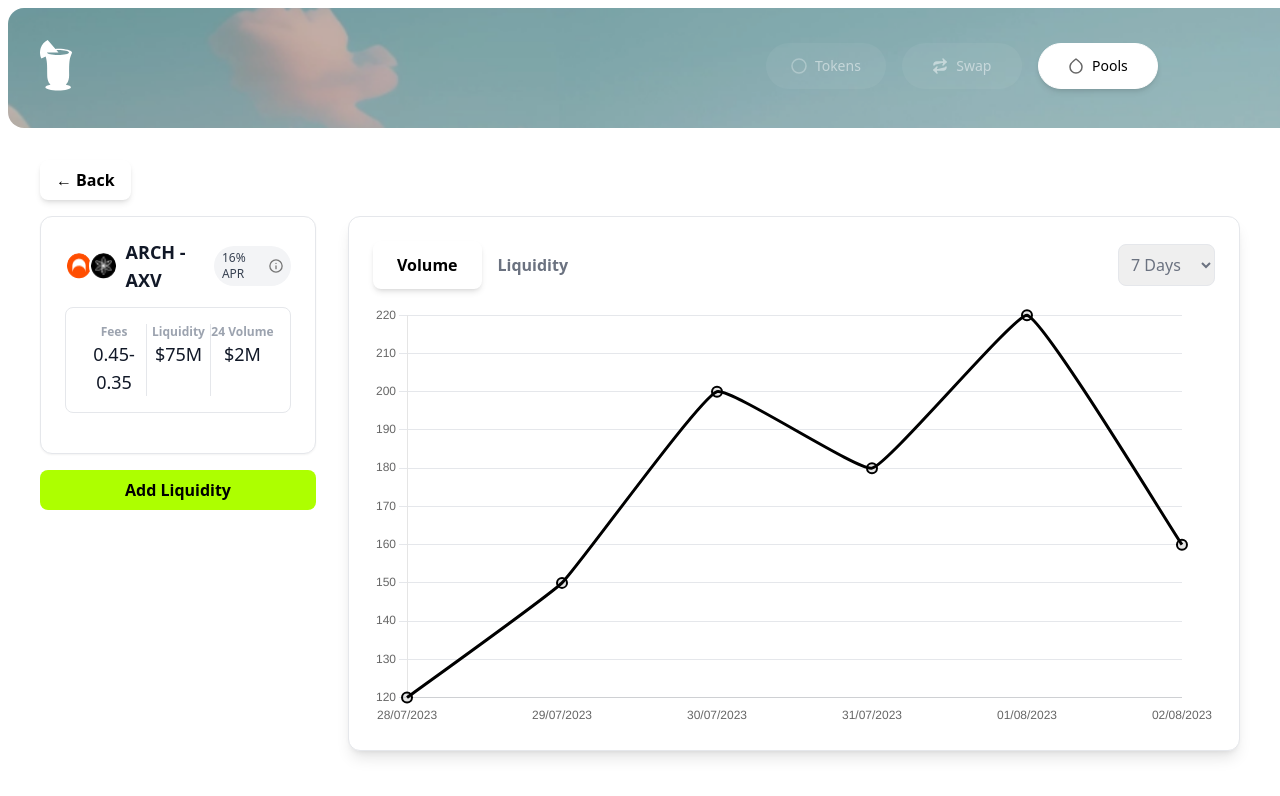
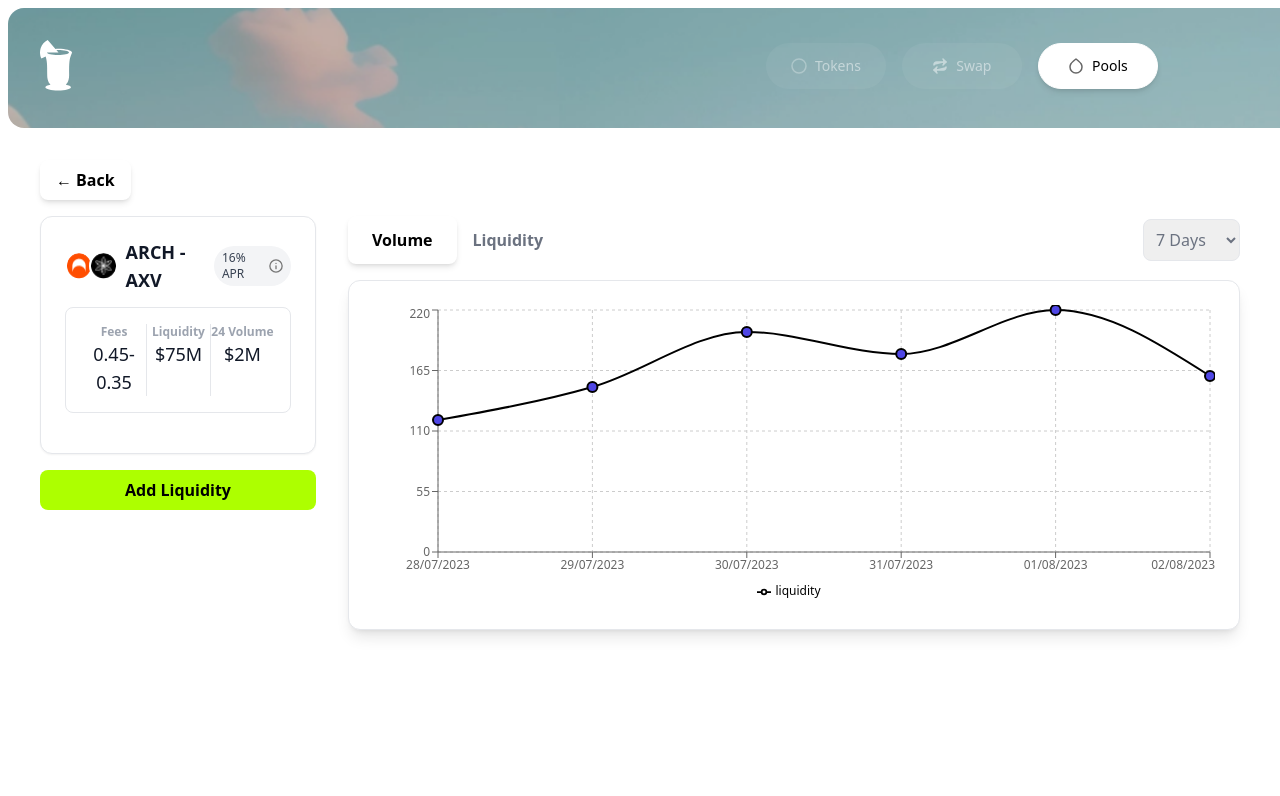
Before and after one commit to naftalimurgor/pinacolada, a Next.js app: page /pools in a window 1280 px wide. Both pictures are taken after a click on the element 468 px from the left and 492 px from the top of the page. Shown: the top 796 px of the page. Built offline with nearby package versions, Linux system fonts and the light colour scheme.

Commit message:
Refractor:   charts to move as matched by design   installed recharts

```diff
--- /dev/null
+++ b/app/component/pool/ChartButtons.tsx
@@ -0,0 +1,28 @@
+import React from 'react';
+
+interface ChartButtonsProps {
+    selectedTime: string;
+    onTimeChange: (value: string) => void;
+}
+
+const ChartButtons: React.FC<ChartButtonsProps> = ({ selectedTime, onTimeChange }) => {
+    return (
+        <div className="flex justify-between items-center mb-4">
+            <div className="flex space-x-4">
+                <button className="flex items-center px-6 py-3 text-black font-semibold bg-white rounded-lg shadow-md hover:shadow-lg transition-all duration-200">Volume</button>
+                <button className="text-gray-500 font-semibold">Liquidity</button>
+            </div>
+            <select
+                className="text-gray-500 border rounded-lg p-2"
+                value={selectedTime}
+                onChange={(e) => onTimeChange(e.target.value)}
+            >
+                <option>7 Days</option>
+                <option>30 Days</option>
+                <option>90 Days</option>
+            </select>
+        </div>
+    );
+};
+
+export default ChartButtons;
--- a/app/component/pool/LiquidityChart.tsx
+++ b/app/component/pool/LiquidityChart.tsx
@@ -1,74 +1,83 @@
-import React from 'react';
-import { Line } from 'react-chartjs-2';
-import {
-    Chart as ChartJS,
-    CategoryScale,
-    LinearScale,
-    PointElement,
-    LineElement,
-    Title,
-    Tooltip,
-    Legend,
-} from 'chart.js';
-
-ChartJS.register(CategoryScale, LinearScale, PointElement, LineElement, Title, Tooltip, Legend);
+import React, { useState } from 'react';
+import ChartButtons from './ChartButtons';
+import LiquidityChartComponent from './LiquidityChartComponent';
 
 const LiquidityChart: React.FC = () => {
-    const data = {
-        labels: ["28/07/2023", "29/07/2023", "30/07/2023", "31/07/2023", "01/08/2023", "02/08/2023"],
-        datasets: [
-            {
-                label: "Liquidity",
-                data: [120, 150, 200, 180, 220, 160],
-                fill: false,
-                borderColor: "#000000",
-                tension: 0.1,
-            },
-        ],
+    const data7Days = [
+        { date: "28/07/2023", liquidity: 120 },
+        { date: "29/07/2023", liquidity: 150 },
+        { date: "30/07/2023", liquidity: 200 },
+        { date: "31/07/2023", liquidity: 180 },
+        { date: "01/08/2023", liquidity: 220 },
+        { date: "02/08/2023", liquidity: 160 },
+    ];
+
+    const data30Days = [
+        { date: "01/07/2023", liquidity: 100 },
+        { date: "02/07/2023", liquidity: 130 },
+        { date: "03/07/2023", liquidity: 180 },
+        { date: "04/07/2023", liquidity: 160 },
+        { date: "05/07/2023", liquidity: 210 },
+        { date: "06/07/2023", liquidity: 190 },
+        { date: "07/07/2023", liquidity: 170 },
+        { date: "08/07/2023", liquidity: 220 },
+        { date: "09/07/2023", liquidity: 180 },
+        { date: "10/07/2023", liquidity: 200 },
+        { date: "11/07/2023", liquidity: 210 },
+        { date: "12/07/2023", liquidity: 240 },
+        { date: "13/07/2023", liquidity: 220 },
+        { date: "14/07/2023", liquidity: 230 },
+        { date: "15/07/2023", liquidity: 240 },
+        { date: "16/07/2023", liquidity: 250 },
+        { date: "17/07/2023", liquidity: 230 },
+        { date: "18/07/2023", liquidity: 200 },
+        { date: "19/07/2023", liquidity: 210 },
+        { date: "20/07/2023", liquidity: 220 },
+        { date: "21/07/2023", liquidity: 230 },
+        { date: "22/07/2023", liquidity: 240 },
+        { date: "23/07/2023", liquidity: 250 },
+        { date: "24/07/2023", liquidity: 220 },
+        { date: "25/07/2023", liquidity: 210 },
+        { date: "26/07/2023", liquidity: 230 },
+        { date: "27/07/2023", liquidity: 240 },
+        { date: "28/07/2023", liquidity: 230 },
+    ];
+
+    const data90Days = [
+        { date: "01/05/2023", liquidity: 100 },
+        { date: "02/05/2023", liquidity: 120 },
+        { date: "03/05/2023", liquidity: 130 },
+        { date: "04/05/2023", liquidity: 140 },
+        { date: "05/05/2023", liquidity: 150 },
+        { date: "06/05/2023", liquidity: 160 },
+        { date: "30/07/2023", liquidity: 220 },
+        { date: "01/08/2023", liquidity: 200 },
+        { date: "02/08/2023", liquidity: 180 },
+    ];
+
+    const [selectedTime, setSelectedTime] = useState('7 Days');
+    const [chartData, setChartData] = useState(data7Days);
+
+    const handleSelectChange = (value: string) => {
+        setSelectedTime(value);
+
+        if (value === '7 Days') {
+            setChartData(data7Days);
+        } else if (value === '30 Days') {
+            setChartData(data30Days);
+        } else if (value === '90 Days') {
+            setChartData(data90Days);
+        }
     };
 
     return (
-        <div className="p-6 bg-white rounded-xl border border-gray-200 shadow-lg">
-            <div className="flex justify-between items-center mb-4">
-                <div className="flex space-x-4">
-                    <button className="flex items-center px-6 py-3 text-black font-semibold bg-white rounded-lg shadow-md hover:shadow-lg transition-all duration-200">Volume</button>
-                    <button className="text-gray-500 font-semibold">Liquidity</button>
-                </div>
-                <select className="text-gray-500 border rounded-lg p-2">
-                    <option>7 Days</option>
-                    <option>30 Days</option>
-                    <option>90 Days</option>
-                </select>
-            </div>
-            <div className="overflow-hidden rounded-lg">
-                <Line data={data} options={{
-                    responsive: true,
-                    plugins: {
-                        legend: { display: false },
-                        tooltip: {
-                            backgroundColor: 'rgba(0, 0, 0, 0.7)',
-                            titleFont: { size: 12 },
-                            bodyFont: { size: 14 },
-                            padding: 10,
-                            displayColors: false,
-                        },
-                    },
-                    scales: {
-                        x: { grid: { display: false }, ticks: { font: { size: 12 } } },
-                        y: { grid: { color: "#E5E7EB" }, ticks: { font: { size: 12 } } }
-                    },
-                    elements: {
-                        point: {
-                            radius: 5,
-                            hoverRadius: 7,
-                            hoverBackgroundColor: '#4F46E5',
-                            borderWidth: 2,
-                            hitRadius: 10,
-                            pointStyle: 'circle',
-                        }
-                    },
-                }} />
-            </div>
+        <div>
+            <ChartButtons selectedTime={selectedTime} onTimeChange={handleSelectChange} />
+             <div className="p-6 bg-white rounded-xl border border-gray-200 shadow-lg">
+
+             <LiquidityChartComponent chartData={chartData} />
+             </div>
+
         </div>
     );
 };
--- /dev/null
+++ b/app/component/pool/LiquidityChartComponent.tsx
@@ -0,0 +1,32 @@
+import React from 'react';
+import { LineChart, Line, XAxis, YAxis, CartesianGrid, Tooltip, Legend, ResponsiveContainer } from 'recharts';
+
+interface LiquidityChartComponentProps {
+    chartData: { date: string, liquidity: number }[];
+}
+
+const LiquidityChartComponent: React.FC<LiquidityChartComponentProps> = ({ chartData }) => {
+    return (
+        <div className="overflow-hidden rounded-lg">
+            <ResponsiveContainer width="100%" height={300}>
+                <LineChart data={chartData}>
+                    <CartesianGrid strokeDasharray="3 3" />
+                    <XAxis dataKey="date" fontSize={12} />
+                    <YAxis fontSize={12} />
+                    <Tooltip contentStyle={{ backgroundColor: 'rgba(0, 0, 0, 0.7)', color: '#fff' }} />
+                    <Legend wrapperStyle={{ fontSize: '12px' }} />
+                    <Line
+                        type="monotone"
+                        dataKey="liquidity"
+                        stroke="#000000"
+                        strokeWidth={2}
+                        dot={{ r: 5, fill: '#4F46E5', strokeWidth: 2 }}
+                        activeDot={{ r: 7, fill: '#4F46E5', strokeWidth: 2 }}
+                    />
+                </LineChart>
+            </ResponsiveContainer>
+        </div>
+    );
+};
+
+export default LiquidityChartComponent;
--- a/package.json
+++ b/package.json
@@ -9,12 +9,11 @@
     "lint": "next lint"
   },
   "dependencies": {
-    "chart.js": "^4.4.6",
     "next": "15.0.3",
     "react": "19.0.0-rc-66855b96-20241106",
-    "react-chartjs-2": "^5.2.0",
     "react-dom": "19.0.0-rc-66855b96-20241106",
-    "react-icons": "^5.3.0"
+    "react-icons": "^5.3.0",
+    "recharts": "^2.13.3"
   },
   "devDependencies": {
     "@types/node": "^20",
```
Also changed, not shown: 1 other file (tests, documents, lock files or other folders).
